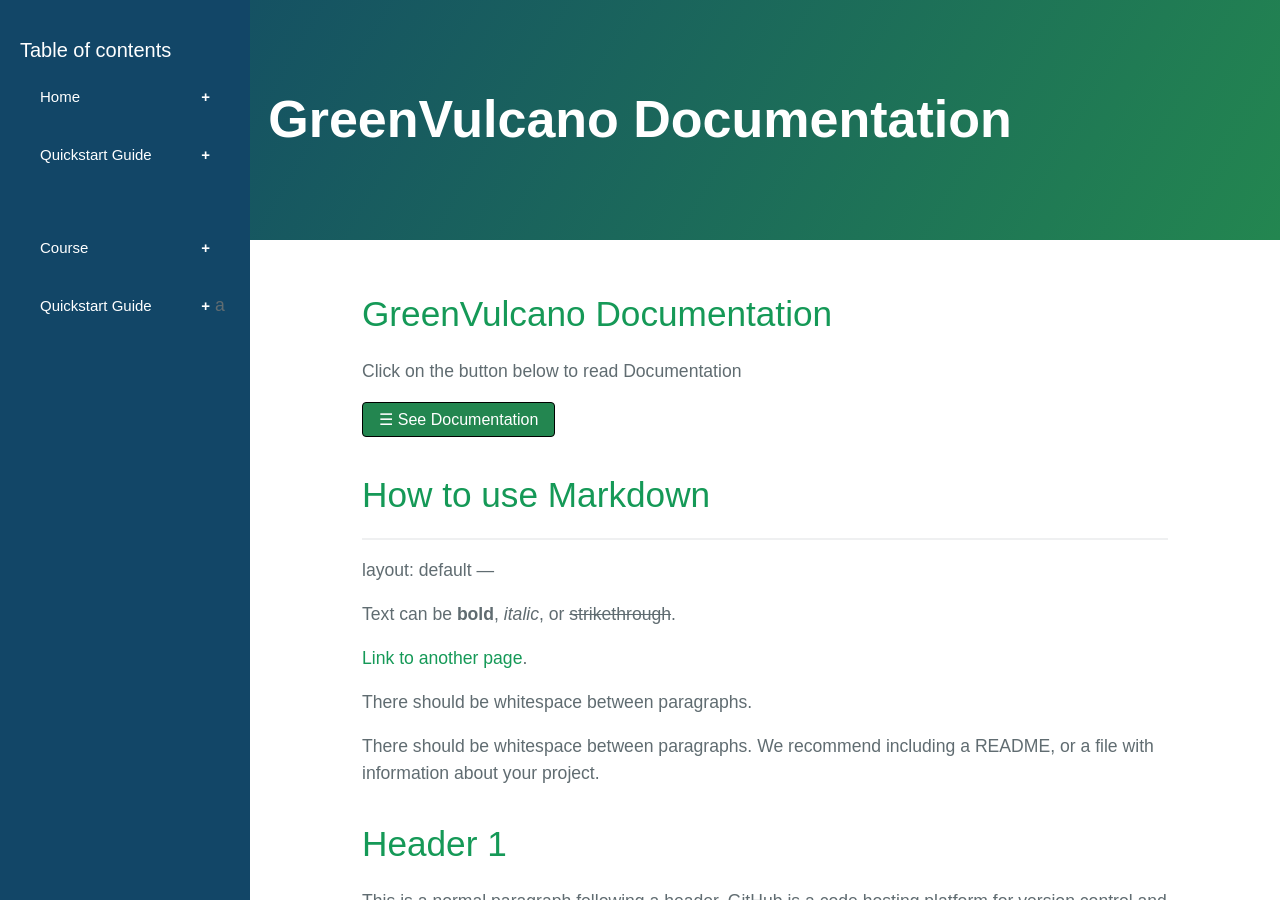
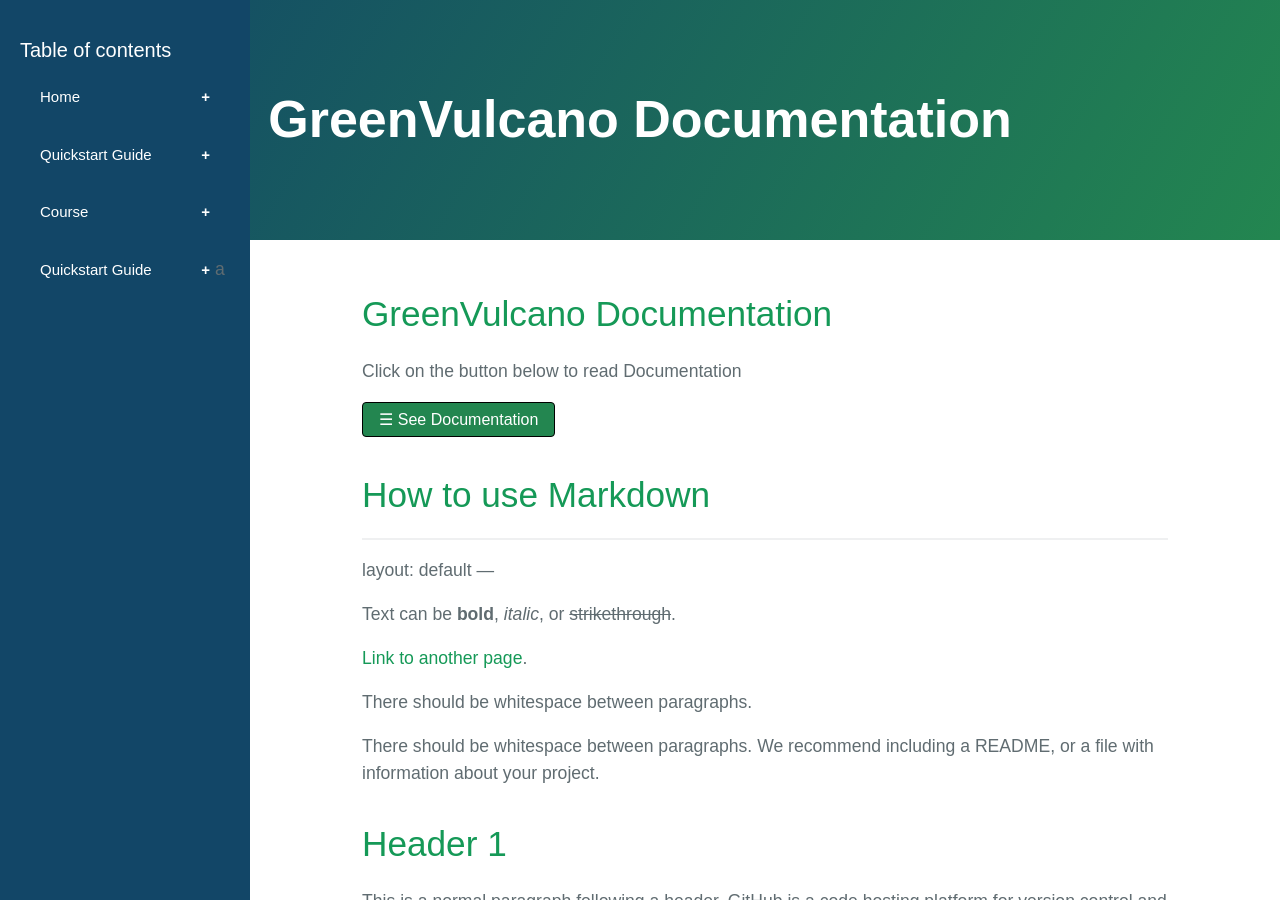
Before and after one commit to dianamw/GreenVulcano-Beta, a Jekyll site: the page built from index.md, in a window 1280 px wide and 900 px high. Built offline with Jekyll 4.4.1, drawn with Linux system fonts in a browser that asks for light colours; our own code applies the rules of GitHub Pages for plain Markdown files; the repository's description, which GitHub fills in, is left out.

Commit message:
Update body.html

```diff
--- a/_includes/body.html
+++ b/_includes/body.html
@@ -24,7 +24,6 @@
       </div>
 	<!-- QuickStart Guide and menu -->
 		<button class="accordion">Quickstart Guide</button>
-      <div class="accordion"></div>
       <div class="panel">
         <div id="listed">
           <li><a href="{{ "" | relative_url}}">Developer Studio</a></li>
```
